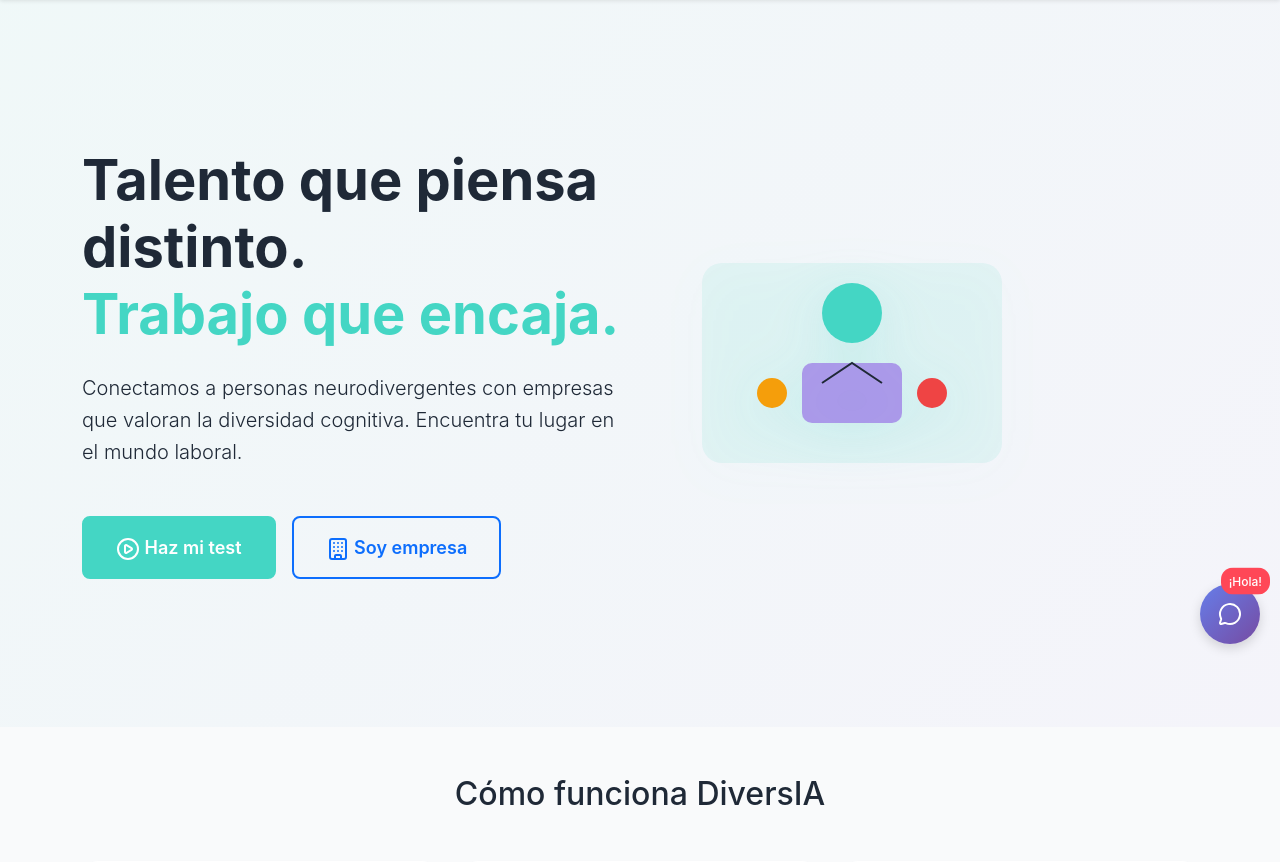
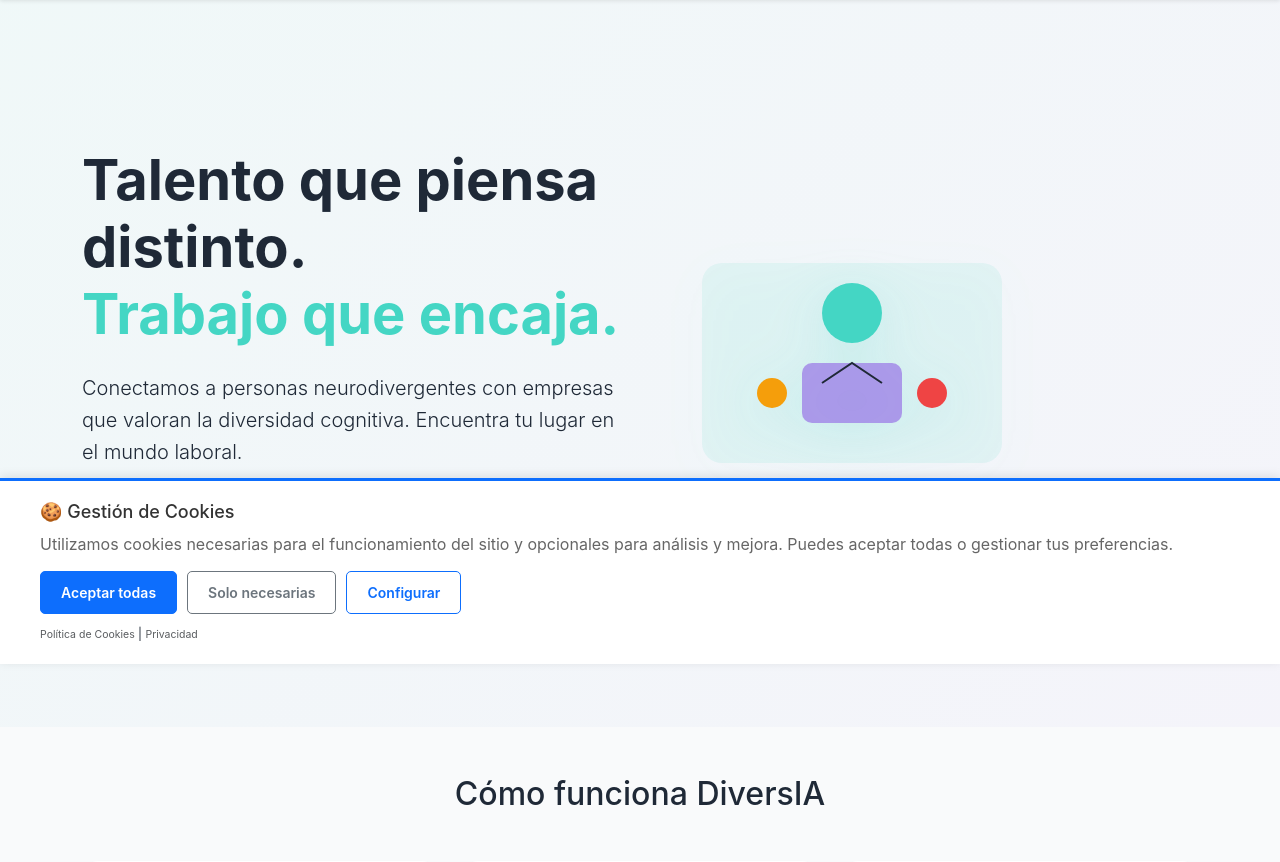
Before and after one commit to Pep190272/DiversIA-Web, a Flask app: page / in a window 1280 px wide. Shown: the part 136-998 px from the top of the page. Run offline with Flask 3, Linux system fonts and the light colour scheme; parts of the project's set-up code (start-up, migrations or seed data) failed here and were passed over; some libraries are stand-ins or nearby versions.

Commit message:
Add cookie consent banner and policy page for RGPD compliance
Implement a new cookie consent banner and a dedicated policy page to ensure compliance with RGPD regulations, including the management of analytics and functional cookies and the removal of Metricool tracking by default.

Replit-Commit-Author: Agent
Replit-Commit-Session-Id: 04cf4dcf-50a8-4cfd-bff6-4856aaf53c0d
Replit-Commit-Checkpoint-Type: full_checkpoint
Replit-Commit-Screenshot-Url: https://storage.googleapis.com/screenshot-production-us-central1/073083d2-dd14-424e-a549-4c03e48131b7/04cf4dcf-50a8-4cfd-bff6-4856aaf53c0d/sp9ECAH

```diff
--- a/routes.py
+++ b/routes.py
@@ -41,6 +41,10 @@ def terminos_condiciones():
 @app.route('/aviso-legal')
 def aviso_legal():
     return render_template('aviso-legal.html')
+
+@app.route('/politica-cookies')
+def politica_cookies():
+    return render_template('politica_cookies.html')
 
 @app.route('/sobre-nosotros')
 def sobre_nosotros():
--- /dev/null
+++ b/static/js/cookies-banner.js
@@ -0,0 +1,464 @@
+// Cookie Consent Banner - RGPD Compliant
+class CookieBanner {
+    constructor() {
+        this.cookieName = 'diversia_cookie_consent';
+        this.cookieExpiry = 365; // días
+        this.init();
+    }
+
+    init() {
+        // Solo mostrar banner si no hay consentimiento previo
+        if (!this.hasConsent()) {
+            this.showBanner();
+        } else {
+            // Cargar scripts según consentimiento guardado
+            const consent = this.getConsent();
+            this.loadScripts(consent);
+        }
+    }
+
+    hasConsent() {
+        return localStorage.getItem(this.cookieName) !== null;
+    }
+
+    getConsent() {
+        const consent = localStorage.getItem(this.cookieName);
+        return consent ? JSON.parse(consent) : null;
+    }
+
+    saveConsent(preferences) {
+        const consentData = {
+            necessary: true, // siempre true
+            analytics: preferences.analytics || false,
+            marketing: preferences.marketing || false,
+            functional: preferences.functional || false,
+            timestamp: new Date().toISOString(),
+            version: '1.0'
+        };
+
+        localStorage.setItem(this.cookieName, JSON.stringify(consentData));
+
+        // También guardar en cookie para el servidor
+        const expires = new Date();
+        expires.setTime(expires.getTime() + (this.cookieExpiry * 24 * 60 * 60 * 1000));
+        document.cookie = `${this.cookieName}=${JSON.stringify(consentData)}; expires=${expires.toUTCString()}; path=/; SameSite=Lax`;
+
+        this.loadScripts(consentData);
+    }
+
+    showBanner() {
+        const banner = document.createElement('div');
+        banner.id = 'cookie-banner';
+        banner.className = 'cookie-banner';
+        banner.innerHTML = `
+            <div class="cookie-banner-content">
+                <div class="cookie-banner-text">
+                    <h4>🍪 Gestión de Cookies</h4>
+                    <p>
+                        Utilizamos cookies necesarias para el funcionamiento del sitio y opcionales para análisis y mejora.
+                        Puedes aceptar todas o gestionar tus preferencias.
+                    </p>
+                </div>
+                <div class="cookie-banner-actions">
+                    <button id="cookie-accept-all" class="btn btn-primary">
+                        Aceptar todas
+                    </button>
+                    <button id="cookie-reject-all" class="btn btn-outline-secondary">
+                        Solo necesarias
+                    </button>
+                    <button id="cookie-settings" class="btn btn-outline-primary">
+                        Configurar
+                    </button>
+                </div>
+                <div class="cookie-banner-links">
+                    <a href="/politica-cookies" target="_blank" class="text-muted small">Política de Cookies</a> |
+                    <a href="/politica-privacidad" target="_blank" class="text-muted small">Privacidad</a>
+                </div>
+            </div>
+        `;
+
+        // Estilos CSS
+        const style = document.createElement('style');
+        style.textContent = `
+            .cookie-banner {
+                position: fixed;
+                bottom: 0;
+                left: 0;
+                right: 0;
+                background: #fff;
+                border-top: 3px solid #0d6efd;
+                box-shadow: 0 -2px 10px rgba(0,0,0,0.1);
+                z-index: 10000;
+                padding: 20px;
+                font-family: -apple-system, BlinkMacSystemFont, "Segoe UI", Roboto, sans-serif;
+            }
+            .cookie-banner-content {
+                max-width: 1200px;
+                margin: 0 auto;
+            }
+            .cookie-banner-text h4 {
+                margin: 0 0 10px 0;
+                color: #333;
+                font-size: 18px;
+            }
+            .cookie-banner-text p {
+                margin: 0 0 15px 0;
+                color: #666;
+                line-height: 1.5;
+            }
+            .cookie-banner-actions {
+                display: flex;
+                gap: 10px;
+                margin-bottom: 10px;
+                flex-wrap: wrap;
+            }
+            .cookie-banner-actions button {
+                padding: 10px 20px;
+                border: 1px solid #ddd;
+                border-radius: 5px;
+                cursor: pointer;
+                font-size: 14px;
+                transition: all 0.3s;
+            }
+            .cookie-banner-actions .btn-primary {
+                background: #0d6efd;
+                color: white;
+                border-color: #0d6efd;
+            }
+            .cookie-banner-actions .btn-primary:hover {
+                background: #0b5ed7;
+            }
+            .cookie-banner-actions .btn-outline-primary {
+                background: transparent;
+                color: #0d6efd;
+                border-color: #0d6efd;
+            }
+            .cookie-banner-actions .btn-outline-primary:hover {
+                background: #0d6efd;
+                color: white;
+            }
+            .cookie-banner-actions .btn-outline-secondary {
+                background: transparent;
+                color: #6c757d;
+                border-color: #6c757d;
+            }
+            .cookie-banner-actions .btn-outline-secondary:hover {
+                background: #6c757d;
+                color: white;
+            }
+            .cookie-banner-links {
+                font-size: 12px;
+            }
+            .cookie-banner-links a {
+                color: #6c757d;
+                text-decoration: none;
+            }
+            .cookie-banner-links a:hover {
+                text-decoration: underline;
+            }
+            @media (max-width: 768px) {
+                .cookie-banner {
+                    padding: 15px;
+                }
+                .cookie-banner-actions {
+                    flex-direction: column;
+                }
+                .cookie-banner-actions button {
+                    width: 100%;
+                }
+            }
+        `;
+
+        document.head.appendChild(style);
+        document.body.appendChild(banner);
+
+        // Event listeners
+        document.getElementById('cookie-accept-all').addEventListener('click', () => {
+            this.acceptAll();
+        });
+
+        document.getElementById('cookie-reject-all').addEventListener('click', () => {
+            this.rejectAll();
+        });
+
+        document.getElementById('cookie-settings').addEventListener('click', () => {
+            this.showSettings();
+        });
+    }
+
+    acceptAll() {
+        this.saveConsent({
+            analytics: true,
+            marketing: true,
+            functional: true
+        });
+        this.hideBanner();
+    }
+
+    rejectAll() {
+        this.saveConsent({
+            analytics: false,
+            marketing: false,
+            functional: false
+        });
+        this.hideBanner();
+    }
+
+    showSettings() {
+        const modal = document.createElement('div');
+        modal.id = 'cookie-settings-modal';
+        modal.className = 'cookie-modal';
+        modal.innerHTML = `
+            <div class="cookie-modal-backdrop" onclick="document.getElementById('cookie-settings-modal').remove()"></div>
+            <div class="cookie-modal-content">
+                <div class="cookie-modal-header">
+                    <h3>Configuración de Cookies</h3>
+                    <button onclick="document.getElementById('cookie-settings-modal').remove()" class="cookie-modal-close">&times;</button>
+                </div>
+                <div class="cookie-modal-body">
+                    <div class="cookie-category">
+                        <div class="cookie-category-header">
+                            <input type="checkbox" id="necessary" checked disabled>
+                            <label for="necessary"><strong>Cookies Necesarias</strong></label>
+                        </div>
+                        <p class="cookie-category-description">
+                            Estas cookies son esenciales para el funcionamiento del sitio web y no se pueden desactivar.
+                        </p>
+                    </div>
+
+                    <div class="cookie-category">
+                        <div class="cookie-category-header">
+                            <input type="checkbox" id="analytics">
+                            <label for="analytics"><strong>Cookies de Análisis</strong></label>
+                        </div>
+                        <p class="cookie-category-description">
+                            Nos ayudan a entender cómo los visitantes interactúan con nuestro sitio web mediante la recopilación y el informe de información de forma anónima.
+                        </p>
+                    </div>
+
+                    <div class="cookie-category">
+                        <div class="cookie-category-header">
+                            <input type="checkbox" id="functional">
+                            <label for="functional"><strong>Cookies Funcionales</strong></label>
+                        </div>
+                        <p class="cookie-category-description">
+                            Estas cookies permiten que el sitio web proporcione una funcionalidad y personalización mejoradas, como recordar tus preferencias.
+                        </p>
+                    </div>
+
+                    <div class="cookie-category">
+                        <div class="cookie-category-header">
+                            <input type="checkbox" id="marketing">
+                            <label for="marketing"><strong>Cookies de Marketing</strong></label>
+                        </div>
+                        <p class="cookie-category-description">
+                            Se utilizan para rastrear a los visitantes en los sitios web para mostrar anuncios que sean relevantes y atractivos.
+                        </p>
+                    </div>
+                </div>
+                <div class="cookie-modal-footer">
+                    <button onclick="document.getElementById('cookie-settings-modal').remove()" class="btn btn-outline-secondary">Cancelar</button>
+                    <button onclick="window.cookieBanner.saveSettings()" class="btn btn-primary">Guardar configuración</button>
+                </div>
+            </div>
+        `;
+
+        const modalStyle = document.createElement('style');
+        modalStyle.textContent = `
+            .cookie-modal {
+                position: fixed;
+                top: 0;
+                left: 0;
+                right: 0;
+                bottom: 0;
+                z-index: 10001;
+                display: flex;
+                align-items: center;
+                justify-content: center;
+            }
+            .cookie-modal-backdrop {
+                position: absolute;
+                top: 0;
+                left: 0;
+                right: 0;
+                bottom: 0;
+                background: rgba(0,0,0,0.5);
+            }
+            .cookie-modal-content {
+                position: relative;
+                background: white;
+                border-radius: 8px;
+                max-width: 600px;
+                width: 90%;
+                max-height: 80vh;
+                overflow-y: auto;
+                box-shadow: 0 10px 30px rgba(0,0,0,0.3);
+            }
+            .cookie-modal-header {
+                padding: 20px 20px 0;
+                display: flex;
+                justify-content: space-between;
+                align-items: center;
+                border-bottom: 1px solid #eee;
+                padding-bottom: 15px;
+                margin-bottom: 20px;
+            }
+            .cookie-modal-header h3 {
+                margin: 0;
+                color: #333;
+            }
+            .cookie-modal-close {
+                background: none;
+                border: none;
+                font-size: 24px;
+                cursor: pointer;
+                color: #999;
+            }
+            .cookie-modal-close:hover {
+                color: #333;
+            }
+            .cookie-modal-body {
+                padding: 0 20px;
+            }
+            .cookie-category {
+                margin-bottom: 25px;
+                padding: 15px;
+                border: 1px solid #eee;
+                border-radius: 5px;
+            }
+            .cookie-category-header {
+                display: flex;
+                align-items: center;
+                margin-bottom: 10px;
+            }
+            .cookie-category-header input {
+                margin-right: 10px;
+            }
+            .cookie-category-header label {
+                margin: 0;
+                cursor: pointer;
+            }
+            .cookie-category-description {
+                margin: 0;
+                color: #666;
+                font-size: 14px;
+                line-height: 1.4;
+            }
+            .cookie-modal-footer {
+                padding: 20px;
+                border-top: 1px solid #eee;
+                display: flex;
+                justify-content: flex-end;
+                gap: 10px;
+            }
+            .cookie-modal-footer button {
+                padding: 10px 20px;
+                border: 1px solid #ddd;
+                border-radius: 5px;
+                cursor: pointer;
+                font-size: 14px;
+            }
+            .cookie-modal-footer .btn-primary {
+                background: #0d6efd;
+                color: white;
+                border-color: #0d6efd;
+            }
+            .cookie-modal-footer .btn-outline-secondary {
+                background: transparent;
+                color: #6c757d;
+                border-color: #6c757d;
+            }
+        `;
+
+        document.head.appendChild(modalStyle);
+        document.body.appendChild(modal);
+
+        // Cargar configuración actual si existe
+        const currentConsent = this.getConsent();
+        if (currentConsent) {
+            document.getElementById('analytics').checked = currentConsent.analytics;
+            document.getElementById('functional').checked = currentConsent.functional;
+            document.getElementById('marketing').checked = currentConsent.marketing;
+        }
+    }
+
+    saveSettings() {
+        const preferences = {
+            analytics: document.getElementById('analytics').checked,
+            functional: document.getElementById('functional').checked,
+            marketing: document.getElementById('marketing').checked
+        };
+
+        this.saveConsent(preferences);
+        document.getElementById('cookie-settings-modal').remove();
+        this.hideBanner();
+    }
+
+    hideBanner() {
+        const banner = document.getElementById('cookie-banner');
+        if (banner) {
+            banner.remove();
+        }
+    }
+
+    loadScripts(consent) {
+        // Cargar Metricool solo si se acepta analytics
+        if (consent.analytics) {
+            this.loadMetricool();
+        }
+
+        // Cargar otros scripts según consentimiento
+        if (consent.functional) {
+            // Cargar scripts funcionales
+            console.log('Loading functional scripts');
+        }
+
+        if (consent.marketing) {
+            // Cargar scripts de marketing
+            console.log('Loading marketing scripts');
+        }
+    }
+
+    loadMetricool() {
+        // Solo cargar si no está ya cargado
+        if (!document.querySelector('script[src*="metricool"]')) {
+            const script = document.createElement('script');
+            script.innerHTML = `
+                function loadScript(a){
+                    var b=document.getElementsByTagName("head")[0],
+                    c=document.createElement("script");
+                    c.type="text/javascript",
+                    c.src="https://tracker.metricool.com/resources/be.js",
+                    c.onload=a,
+                    c.onerror=function(){
+                        console.warn('Metricool script failed to load')
+                    },
+                    b.appendChild(c)
+                }
+                loadScript(function(){
+                    beTracker.t({hash:"fabe37fc5c74e614c28f4a6b6d224a76"})
+                });
+            `;
+            document.head.appendChild(script);
+        }
+    }
+
+    // Método para revocar consentimiento (para el footer)
+    revokeConsent() {
+        localStorage.removeItem(this.cookieName);
+        document.cookie = `${this.cookieName}=; expires=Thu, 01 Jan 1970 00:00:00 UTC; path=/;`;
+        this.showBanner();
+    }
+}
+
+// Inicializar cuando se carga el DOM
+document.addEventListener('DOMContentLoaded', function() {
+    window.cookieBanner = new CookieBanner();
+});
+
+// Método global para revocar desde footer
+window.revokeCookieConsent = function() {
+    if (window.cookieBanner) {
+        window.cookieBanner.revokeConsent();
+    }
+};
--- a/templates/base.html
+++ b/templates/base.html
@@ -185,7 +185,8 @@
                         <li><a href="{{ url_for('politica_privacidad') }}" class="text-muted text-decoration-none">Política de Privacidad</a></li>
                         <li><a href="{{ url_for('aviso_legal') }}" class="text-muted text-decoration-none">Aviso Legal</a></li>
                         <li><a href="{{ url_for('terminos_condiciones') }}" class="text-muted text-decoration-none">Términos y Condiciones</a></li>
-                        <li><a href="{{ url_for('sobre_nosotros') }}" class="text-muted text-decoration-none">Sobre Nosotros</a></li>
+                        <li><a href="{{ url_for('politica_cookies') }}" class="text-muted text-decoration-none">Política de Cookies</a></li>
+                        <li><a href="javascript:void(0)" onclick="window.revokeCookieConsent()" class="text-muted text-decoration-none">Configurar Cookies</a></li>
                     </ul>
                 </div>
                 <div class="col-lg-3">
@@ -223,6 +224,7 @@
 
     <!-- Custom JS -->
     <script src="{{ url_for('static', filename='js/accessibility.js') }}"></script>
+    <script src="{{ url_for('static', filename='js/cookies-banner.js') }}"></script>
     <script src="{{ url_for('static', filename='js/carousel.js') }}"></script>
 
     <!-- Client Translation System -->
@@ -231,30 +233,7 @@
     <!-- Chat Widget -->
     <script src="{{ url_for('static', filename='js/chat-widget.js') }}"></script>
 
-    <!-- Metricool Analytics -->
-    <script>
-    function loadScript(a){
-        var b=document.getElementsByTagName("head")[0],
-        c=document.createElement("script");
-        c.type="text/javascript",
-        c.src="https://tracker.metricool.com/resources/be.js",
-        c.onreadystatechange=a,
-        c.onload=a,
-        b.appendChild(c)
-    }
-    loadScript(function(){
-        try {
-            if (typeof beTracker !== 'undefined') {
-                beTracker.t({hash:"fabe37fc5c74e614c28f4a6b6d224a76"});
-                console.log('Metricool tracker initialized successfully');
-            } else {
-                console.log('Metricool beTracker not available');
-            }
-        } catch (e) {
-            console.log('Metricool initialization error:', e);
-        }
-    });
-    </script>
+    <!-- Metricool se carga solo con consentimiento de cookies de análisis -->
 
     <!-- Initialize Lucide icons -->
     <script>
```
Also changed, not shown: templates/politica_cookies.html (added, +147 -0 lines).
